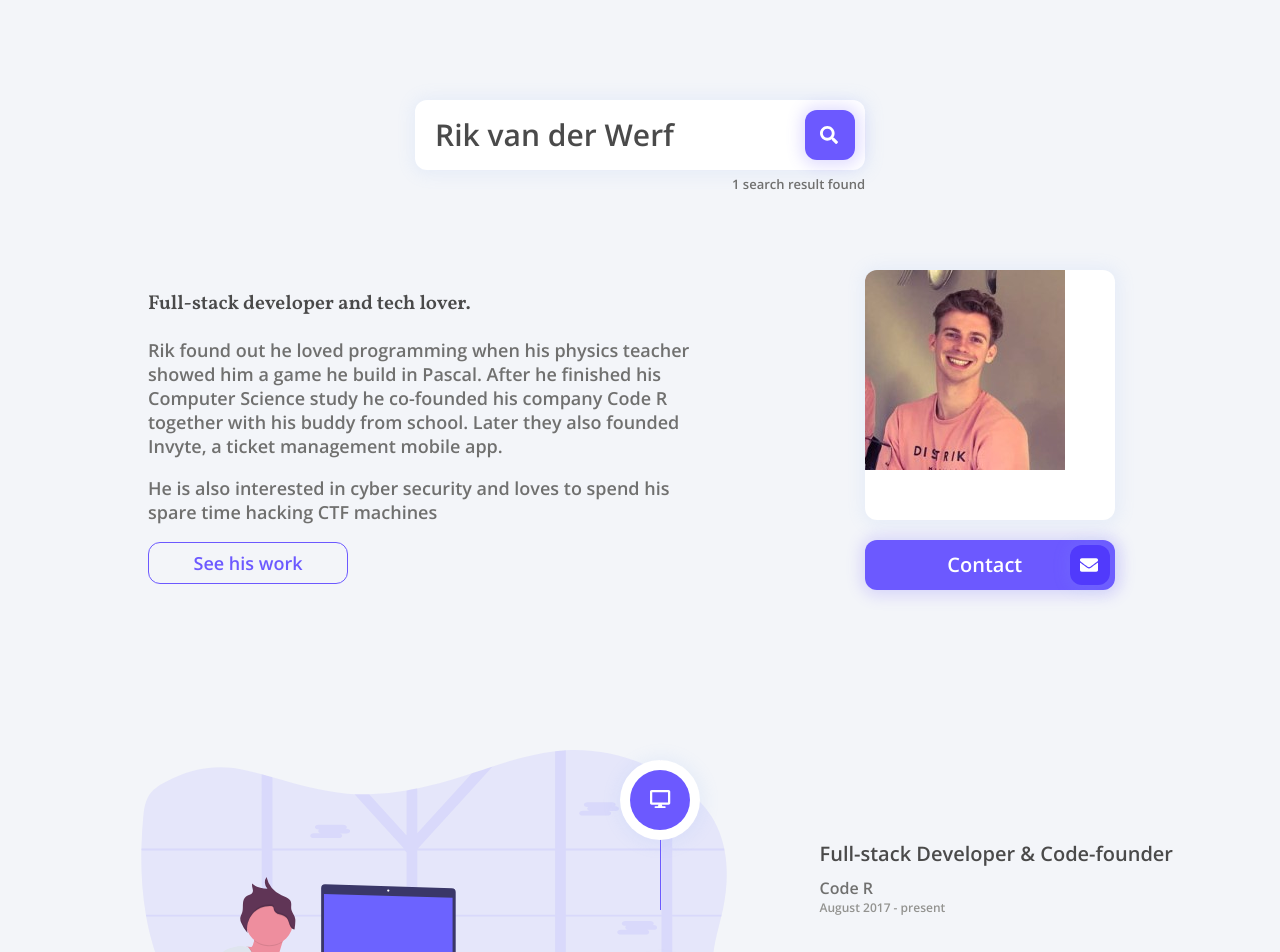
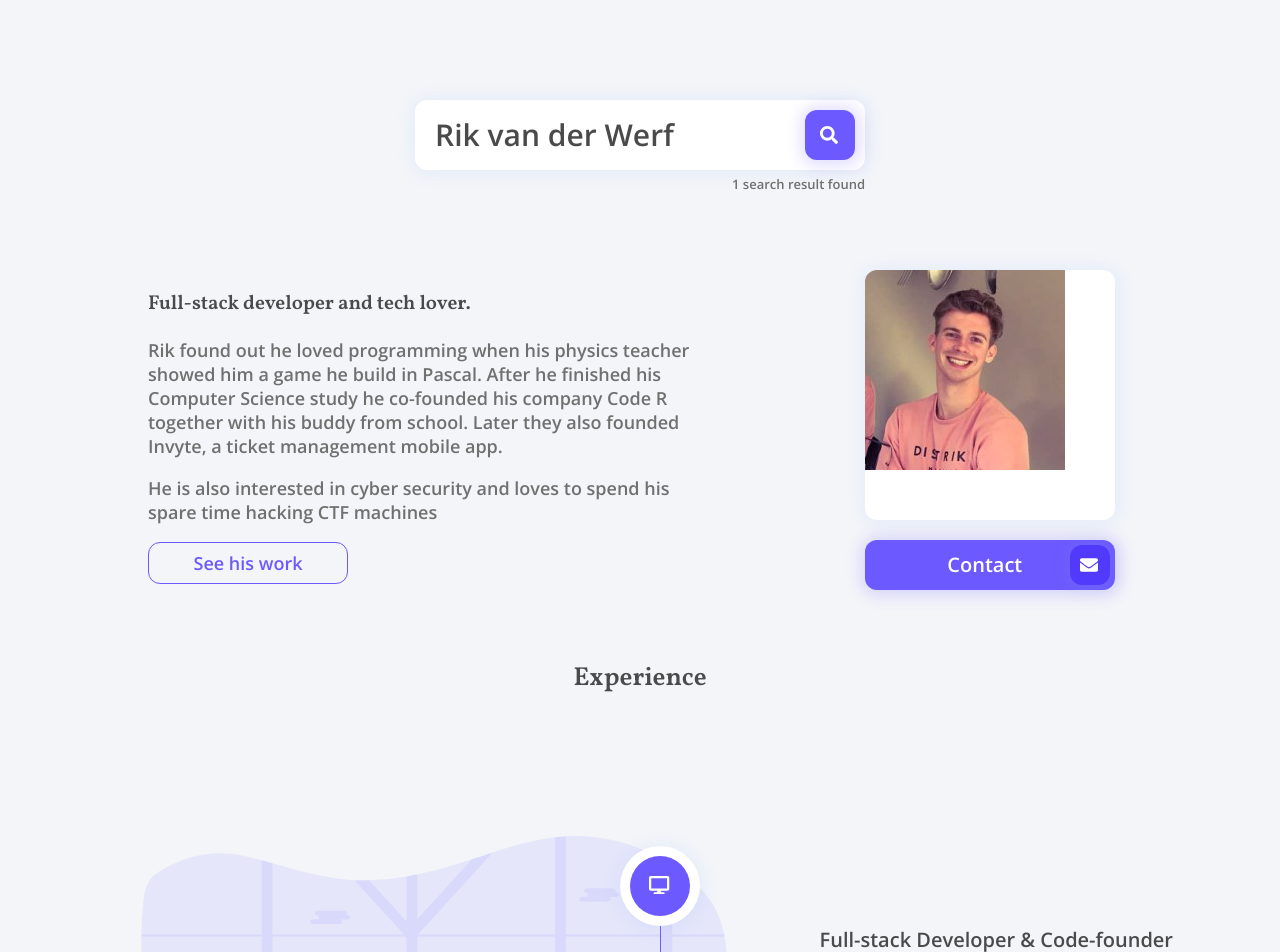
Before and after one commit to rikvanderwerf/portfolio, a React (Vite) app: page / in a window 1280 px wide. Shown: the top 952 px of the page. Built offline with nearby package versions, Linux system fonts and the light colour scheme.

Commit message:
added experience title

```diff
--- a/src/components/experience/ExperienceContainer.jsx
+++ b/src/components/experience/ExperienceContainer.jsx
@@ -17,6 +17,16 @@ const Container = styled.div`
   grid-template-columns: 60% 40%;
 `;
 
+const ContainerTitle = styled.div`
+  width: 100%;
+  text-align: center;
+  font-size: 26px;
+  font-family: Vollkorn;
+  grid-column: 1/3
+  margin-bottom: 50px;
+  color: ${(props) => props.theme.titlecolor}
+`;
+
 const ImageHolder = styled.img`
   width: 100%;
   height: 700px;
@@ -33,6 +43,7 @@ function ExperienceContainer(props) {
   const { children } = props;
   return (
     <Container>
+      <ContainerTitle>Experience</ContainerTitle>
       <ImageHolder src={ExperienceImage} />
       <ExperienceListContainer>
         {children}
--- a/src/components/experience/ExperienceItem.jsx
+++ b/src/components/experience/ExperienceItem.jsx
@@ -52,10 +52,10 @@ const Line = styled.div`
 `;
 
 const IconHolder = styled(FontAwesomeIcon)`
-  width: 40px;
   color: ${(props) => props.theme.iconcolor};
-  margin-top: 20px;
-  margin-left: 20px;
+  display: block;
+  margin: auto;
+  padding-top: 20px;
 `;
 
 const TextHolder = styled.div`
@@ -88,7 +88,6 @@ const SubSubTitle = styled.span`
   float: left;
   grid-row: 3;
   z-index: 2;
-
 `;
 
 function ExperienceItem(props) {
--- a/src/pages/Home.jsx
+++ b/src/pages/Home.jsx
@@ -1,6 +1,6 @@
 import React from 'react';
 import styled from 'styled-components';
-import { faEnvelope, faDesktop } from '@fortawesome/free-solid-svg-icons';
+import { faEnvelope, faDesktop, faUserGraduate } from '@fortawesome/free-solid-svg-icons';
 import SearchBar from '../components/SearchBar';
 import OutlinedButton from '../components/buttons/OutlinedButton';
 import Card from '../components/Card';
@@ -88,7 +88,7 @@ function Home(props) {
         <ExperienceContainer>
           <ExperienceItem icon={faDesktop} company="Code R" date="August 2017 - present">Full-stack Developer & Code-founder</ExperienceItem>
           <ExperienceItem icon={faDesktop} company="Invyte" date="Februari 2017 - present">Full-stack Developer & Code-founder</ExperienceItem>
-          <ExperienceItem icon={faDesktop} company="ICT Group" date="Februari 2017 - June 2017">Gradution Intern</ExperienceItem>
+          <ExperienceItem icon={faUserGraduate} company="ICT Group" date="Februari 2017 - June 2017">Gradution Intern</ExperienceItem>
           <ExperienceItem line={false} icon={faDesktop} company="Label A" date="September 2015 - May 2016">Back-end developer</ExperienceItem>
         </ExperienceContainer>
       </Content>
```
